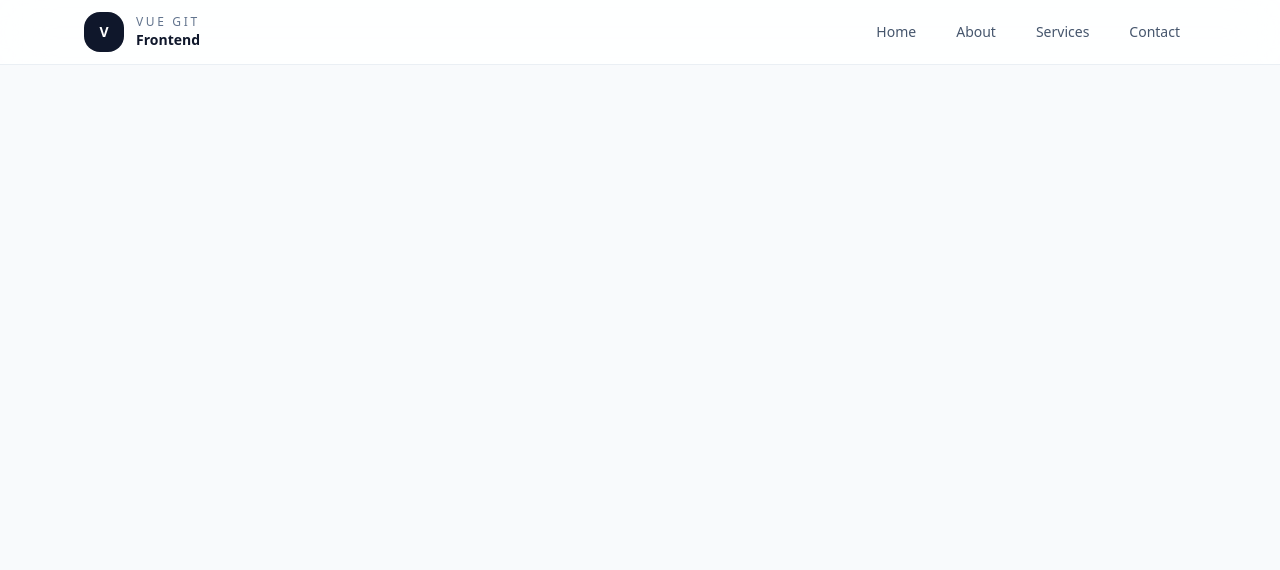
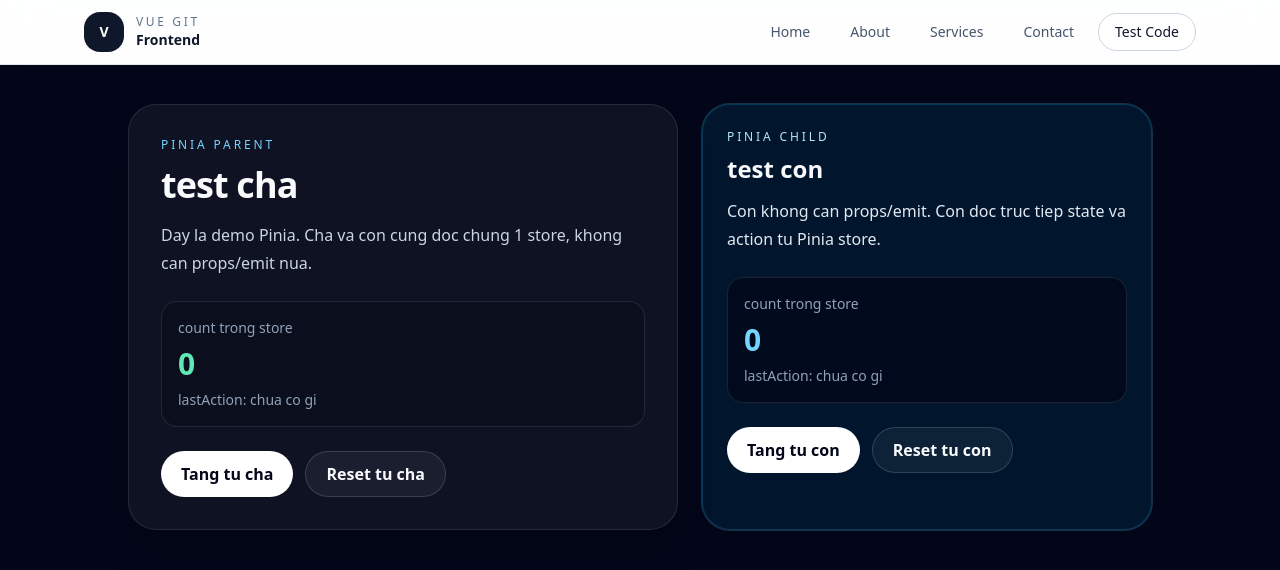
Before and after one commit to dangtin306/vue_git, a Nuxt app: page /test_code in a window 1280 px wide. Shown: the top 570 px of the page. Built offline with nearby package versions, Linux system fonts and the light colour scheme.

Commit message:
update: [dangtin] - noi dung ban sua

```diff
--- a/app.vue
+++ b/app.vue
@@ -1,9 +1,11 @@
 <script setup>
 import "./assets/css/main.css";
+
+const route = useRoute();
 </script>
 
 <template>
   <NuxtLayout>
-    <NuxtPage />
+    <NuxtPage :key="route.fullPath" />
   </NuxtLayout>
 </template>
--- a/components/layout/AppHeader.vue
+++ b/components/layout/AppHeader.vue
@@ -22,8 +22,17 @@
           v-for="item in links"
           :key="item.to"
           :to="item.to"
-          class="rounded-full px-4 py-2 text-sm font-medium text-slate-600 transition hover:bg-slate-100 hover:text-slate-950"
-          active-class="bg-slate-900 text-white hover:bg-slate-900 hover:text-white"
+          :class="[
+            'rounded-full px-4 py-2 text-sm font-medium transition',
+            item.to === '/test_code'
+              ? 'border border-slate-200 bg-white text-slate-900 hover:border-slate-300 hover:bg-slate-50'
+              : 'text-slate-600 hover:bg-slate-100 hover:text-slate-950',
+          ]"
+          :active-class="
+            item.to === '/test_code'
+              ? 'border border-slate-300 bg-white text-slate-900'
+              : 'bg-slate-900 text-white hover:bg-slate-900 hover:text-white'
+          "
         >
           {{ item.label }}
         </NuxtLink>
@@ -38,5 +47,6 @@ const links = [
   { to: "/about", label: "About" },
   { to: "/services", label: "Services" },
   { to: "/contact", label: "Contact" },
+  { to: "/test_code", label: "Test Code" },
 ];
 </script>
--- /dev/null
+++ b/components/test_code/TestChild.vue
@@ -0,0 +1,39 @@
+<template>
+  <aside class="rounded-[28px] border border-sky-400/20 bg-sky-500/10 p-6 ring-1 ring-sky-300/20">
+    <p class="text-xs uppercase tracking-[0.24em] text-sky-200">pinia child</p>
+    <h2 class="mt-2 text-2xl font-bold">test con</h2>
+    <p class="mt-3 leading-7 text-slate-200">
+      Con khong can props/emit. Con doc truc tiep state va action tu Pinia
+      store.
+    </p>
+
+    <div class="mt-6 rounded-2xl border border-white/10 bg-slate-950/70 p-4">
+      <p class="text-sm text-slate-400">count trong store</p>
+      <p class="mt-2 text-3xl font-bold text-sky-300">{{ store.count }}</p>
+      <p class="mt-2 text-sm text-slate-400">
+        lastAction: {{ store.lastAction }}
+      </p>
+    </div>
+
+    <div class="mt-6 flex flex-wrap gap-3">
+      <button
+        class="rounded-full bg-white px-5 py-2.5 font-semibold text-slate-950 transition hover:scale-[1.02]"
+        @click="store.increment('con')"
+      >
+        Tang tu con
+      </button>
+      <button
+        class="rounded-full border border-white/15 bg-white/5 px-5 py-2.5 font-semibold text-slate-50 transition hover:bg-white/10"
+        @click="store.reset('con')"
+      >
+        Reset tu con
+      </button>
+    </div>
+  </aside>
+</template>
+
+<script setup>
+import { useTestCodeStore } from "~/stores/testCode";
+
+const store = useTestCodeStore();
+</script>
--- a/layouts/default.vue
+++ b/layouts/default.vue
@@ -1,6 +1,6 @@
 <template>
   <div class="min-h-screen bg-slate-50 text-slate-900">
-    <AppHeader />
+    <LayoutAppHeader />
     <main class="pt-16">
       <slot />
     </main>
--- a/package.json
+++ b/package.json
@@ -11,6 +11,7 @@
   },
   "dependencies": {
     "nuxt": "^4.1.2",
+    "pinia": "^3.0.4",
     "tailwindcss": "^4.1.11",
     "@tailwindcss/vite": "^4.1.11"
   }
--- a/pages/contact.vue
+++ b/pages/contact.vue
@@ -1,12 +1,16 @@
 <template>
   <main
-    class="grid min-h-screen place-items-center bg-gradient-to-br from-amber-50 via-white to-sky-50 px-6 py-10"
+    class="min-h-screen bg-gradient-to-br from-amber-50 via-white to-sky-50 px-6 py-10"
   >
-    <section class="w-full max-w-2xl rounded-[28px] border border-amber-100 bg-white p-8 shadow-xl shadow-slate-200/60">
+    <section class="mx-auto grid w-full max-w-6xl gap-6 lg:grid-cols-[1.35fr_0.85fr]">
+      <div
+        class="rounded-[28px] border border-amber-100 bg-white p-8 shadow-xl shadow-slate-200/60"
+      >
         <p class="text-sm uppercase tracking-[0.2em] text-amber-700">Contact</p>
         <h1 class="mt-2 text-4xl font-bold text-slate-900">/contact</h1>
-      <p class="mt-3 text-slate-600">
-        Day la mot URI mau cho form, lien he,okok hosss trossss, hoac feedback page.
+        <p class="mt-3 max-w-2xl text-slate-600">
+          Day la mot URI mau cho form, lien he,okok hosss trossss, hoac feedback
+          page.
         </p>
 
         <div class="mt-6 grid gap-4 md:grid-cols-2">
@@ -19,6 +23,26 @@
             <p class="mt-1 font-semibold text-slate-900">/contact/support</p>
           </div>
         </div>
+      </div>
+
+      <aside
+        class="rounded-[28px] border border-slate-200 bg-slate-950 p-6 text-slate-50 shadow-xl shadow-slate-200/60"
+      >
+        <p class="text-xs uppercase tracking-[0.24em] text-sky-300">test_code</p>
+        <h2 class="mt-2 text-2xl font-bold">Khung ben phai</h2>
+        <p class="mt-3 leading-7 text-slate-300">
+          Day la panel de test code, preview component, hoac bo sung noi dung
+          phu cho trang Contact.
+        </p>
+
+        <div class="mt-6 rounded-2xl border border-white/10 bg-white/5 p-4">
+          <p class="text-sm text-slate-400">Example</p>
+          <pre class="mt-3 overflow-x-auto text-sm leading-6 text-sky-200"><code>const test_code = {
+  status: "ready",
+  side: "right",
+};</code></pre>
+        </div>
+      </aside>
     </section>
   </main>
 </template>
--- /dev/null
+++ b/pages/test_code.vue
@@ -0,0 +1,46 @@
+<template>
+  <main class="min-h-screen bg-slate-950 px-6 py-10 text-slate-50">
+    <section class="mx-auto grid w-full max-w-5xl gap-6 lg:grid-cols-[1.1fr_0.9fr]">
+      <div class="rounded-[28px] border border-white/10 bg-white/5 p-8 shadow-2xl shadow-black/20">
+        <p class="text-xs uppercase tracking-[0.24em] text-sky-300">pinia parent</p>
+        <h1 class="mt-3 text-4xl font-black tracking-tight">test cha</h1>
+        <p class="mt-4 max-w-2xl leading-7 text-slate-300">
+          Day la demo Pinia. Cha va con cung doc chung 1 store, khong can
+          props/emit nua.
+        </p>
+
+        <div class="mt-6 rounded-2xl border border-white/10 bg-black/20 p-4">
+          <p class="text-sm text-slate-400">count trong store</p>
+          <p class="mt-2 text-3xl font-bold text-emerald-300">{{ store.count }}</p>
+          <p class="mt-2 text-sm text-slate-400">
+            lastAction: {{ store.lastAction }}
+          </p>
+        </div>
+
+        <div class="mt-6 flex flex-wrap gap-3">
+          <button
+            class="rounded-full bg-white px-5 py-2.5 font-semibold text-slate-950 transition hover:scale-[1.02]"
+            @click="store.increment('cha')"
+          >
+            Tang tu cha
+          </button>
+          <button
+            class="rounded-full border border-white/15 bg-white/5 px-5 py-2.5 font-semibold text-slate-50 transition hover:bg-white/10"
+            @click="store.reset('cha')"
+          >
+            Reset tu cha
+          </button>
+        </div>
+      </div>
+
+      <TestChild />
+    </section>
+  </main>
+</template>
+
+<script setup>
+import TestChild from "~/components/test_code/TestChild.vue";
+import { useTestCodeStore } from "~/stores/testCode";
+
+const store = useTestCodeStore();
+</script>
--- /dev/null
+++ b/plugins/pinia.ts
@@ -0,0 +1,6 @@
+import { createPinia } from "pinia";
+
+export default defineNuxtPlugin((nuxtApp) => {
+  const pinia = createPinia();
+  nuxtApp.vueApp.use(pinia);
+});
--- /dev/null
+++ b/stores/testCode.ts
@@ -0,0 +1,18 @@
+import { defineStore } from "pinia";
+
+export const useTestCodeStore = defineStore("testCode", {
+  state: () => ({
+    count: 0,
+    lastAction: "chua co gi",
+  }),
+  actions: {
+    increment(source = "unknown") {
+      this.count += 1;
+      this.lastAction = `${source} tang count`;
+    },
+    reset(source = "unknown") {
+      this.count = 0;
+      this.lastAction = `${source} reset count`;
+    },
+  },
+});
```
Lines whose indentation alone changed are shown as unchanged.
